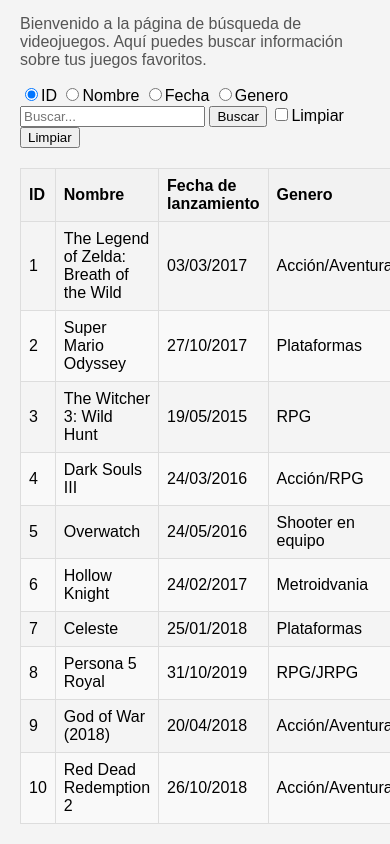
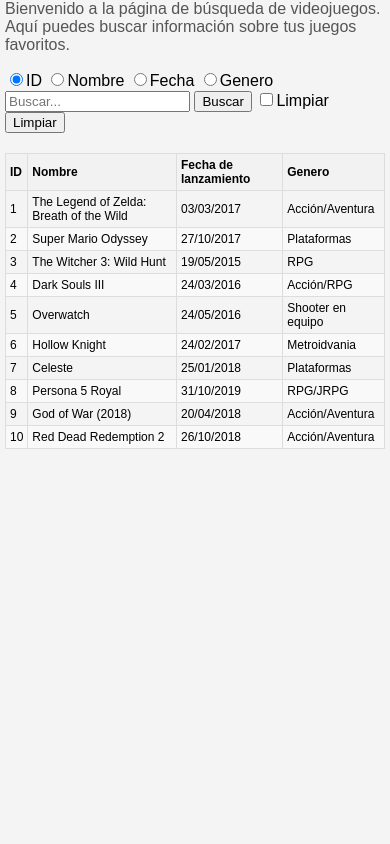
Before and after one commit to ivothaiel/DesafiosProgVisual, a plain HTML site: page busqueda/index.html in a window 390 px wide. Shown: the part 85-929 px from the top of the page. After the commit the page ends 844 px from the top, so only its background shows below. Drawn offline with Linux system fonts and the light colour scheme.

Commit message:
feat: Agregado de Responsividad [Ivo Vicencio]

```diff
--- a/busqueda/index.html
+++ b/busqueda/index.html
@@ -40,6 +40,30 @@
             background-color: #f1f1f1;
         }
 
+        /*responsividad*/
+        @media (max-width: 768px) {
+            body {
+                padding: 10px;
+            }
+            table {
+                font-size: 14px;
+            }
+            th, td {
+                padding: 6px;
+            }
+        }
+        @media (max-width: 480px) {
+            body {
+                padding: 5px;
+            }
+            table {
+                font-size: 12px;
+            }
+            th, td {
+                padding: 4px;
+            }
+        }
+
     </style>
 </head>
 <body>
@@ -60,6 +84,7 @@
             </thead>
             <tbody>
                 <!--filas generadas dinamicamente-->
+
             </tbody>
         </table>
     </div>
```
